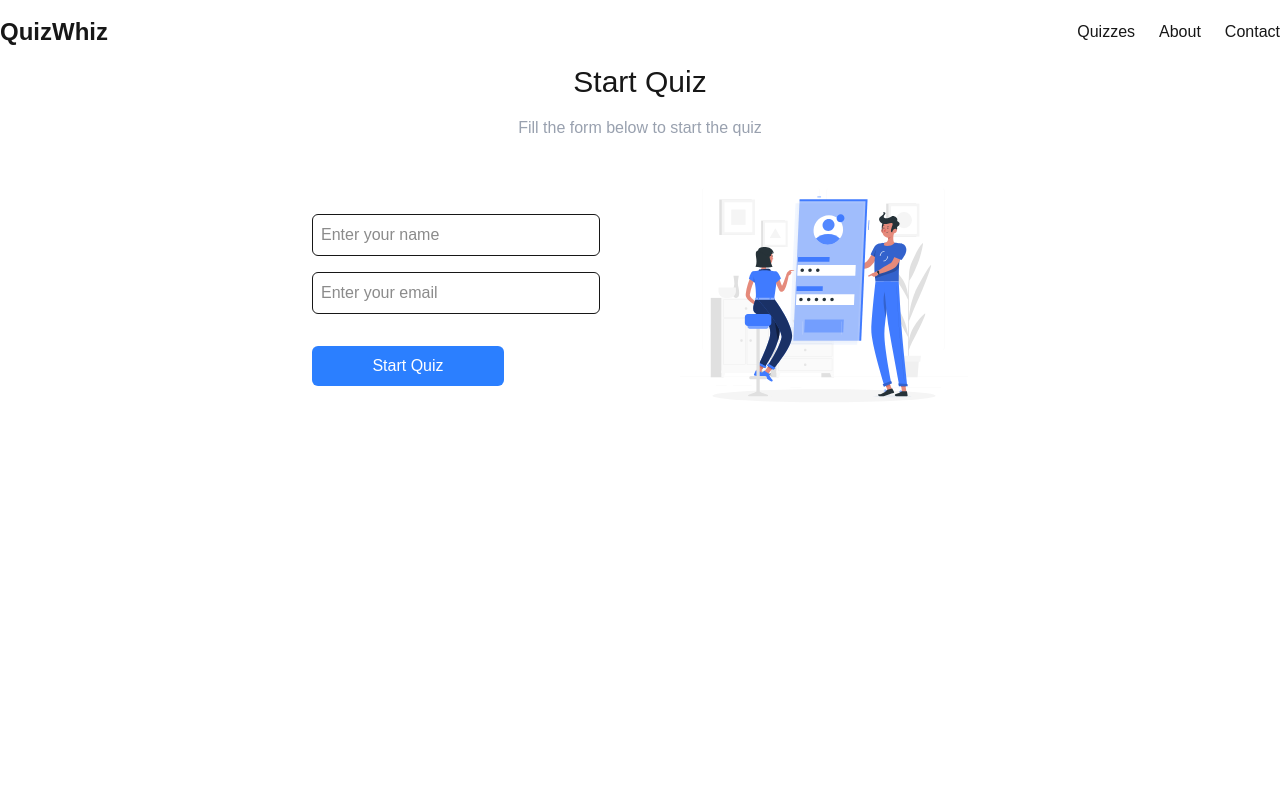
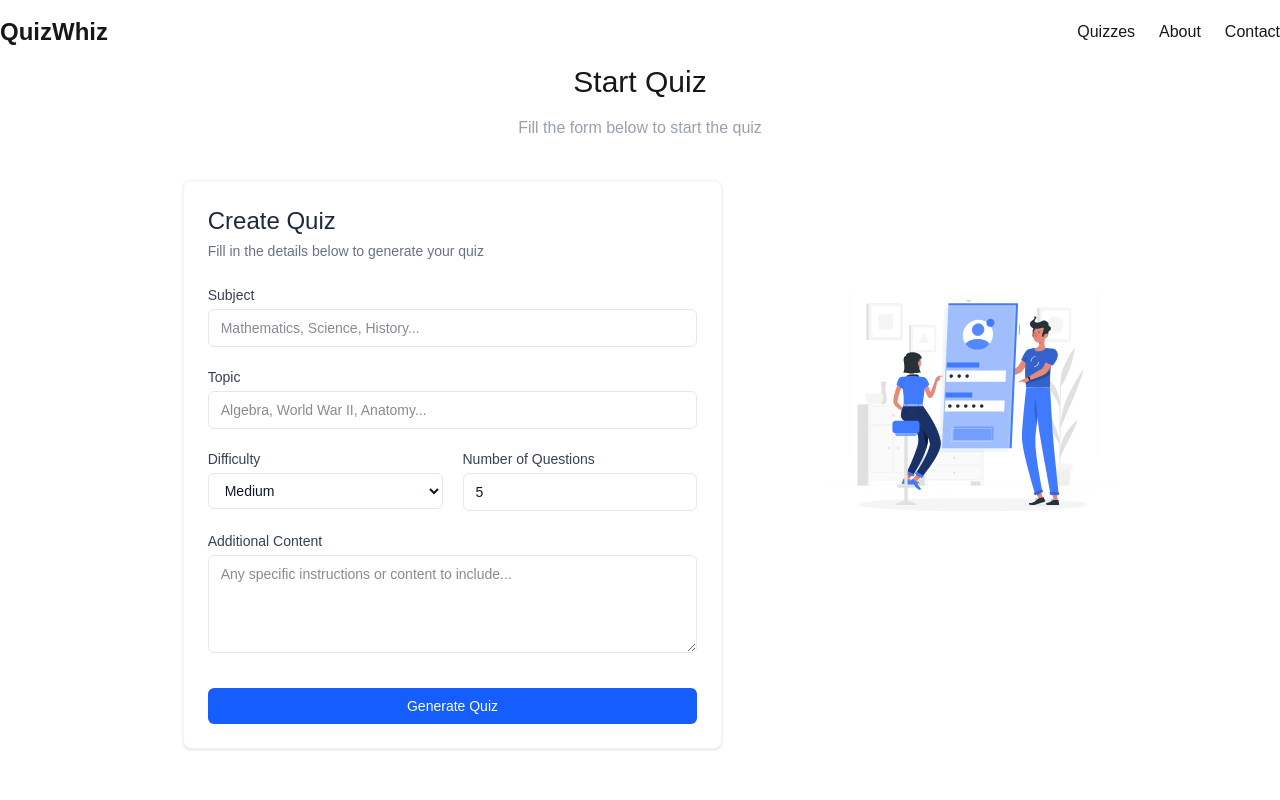
Before and after one commit to its-kunal/quizwhiz, a Next.js app: page /quiz in a window 1280 px wide. Shown: the top 800 px of the page. Built offline with nearby package versions, Linux system fonts and the light colour scheme.

Commit message:
feat: implement QuizForm2 component and update page to use it for quiz creation

```diff
--- a/src/app/quiz/QuizForm.tsx
+++ b/src/app/quiz/QuizForm.tsx
@@ -1,18 +1,33 @@
 "use client";
-import React from "react";
+import React, { useRef } from "react";
 import QuizContextProvider from "./QuizContext";
 
 function QuizFormUitl() {
+  const formRef = useRef<HTMLFormElement>(null);
+  const formSubmitHandler = (event: React.FormEvent) => {
+    event.preventDefault();
+    const formData = new FormData(formRef.current!);
+    const name = formData.get("name") as string;
+    const email = formData.get("email") as string;
+    console.log("Name:", name);
+    console.log("Email:", email);
+  };
   return (
-    <form className="flex flex-col gap-4 w-72">
+    <form
+      className="flex flex-col gap-4 w-72"
+      onSubmit={formSubmitHandler}
+      ref={formRef}
+    >
       <input
         type="text"
         placeholder="Enter your name"
+        name="name"
         className="border p-2 rounded-md"
       />
       <input
         type="email"
         placeholder="Enter your email"
+        name="email"
         className="border p-2 rounded-md"
       />
       <button
--- /dev/null
+++ b/src/app/quiz/QuizForm2.tsx
@@ -0,0 +1,136 @@
+"use client";
+import { useState } from 'react';
+
+interface QuizInput {
+  content: string;
+  topic: string;
+  numberOfQuestions: number;
+  difficulty: string;
+  subject: string;
+}
+
+export default function QuizForm() {
+  const [formData, setFormData] = useState<QuizInput>({
+    content: '',
+    topic: '',
+    numberOfQuestions: 5,
+    difficulty: 'medium',
+    subject: ''
+  });
+
+  const handleChange = (e: React.ChangeEvent<HTMLInputElement | HTMLTextAreaElement | HTMLSelectElement>) => {
+    const { name, value } = e.target;
+    setFormData({
+      ...formData,
+      [name]: name === 'numberOfQuestions' ? parseInt(value) || 0 : value
+    });
+  };
+
+  const handleSubmit = (e: React.FormEvent) => {
+    e.preventDefault();
+    console.log('Form submitted:', formData);
+    // Handle form submission logic here
+  };
+
+  return (
+    <div className="w-full max-w-2xl mx-auto p-6">
+      <div className="bg-white dark:bg-gray-800 rounded-lg shadow-sm border border-gray-100 dark:border-gray-700 transition-colors">
+        <div className="p-6">
+          <h1 className="text-2xl font-medium text-gray-800 dark:text-gray-100 mb-1">Create Quiz</h1>
+          <p className="text-sm text-gray-500 dark:text-gray-400 mb-6">Fill in the details below to generate your quiz</p>
+
+          <form onSubmit={handleSubmit} className="space-y-5">
+            <div>
+              <label htmlFor="subject" className="block text-sm font-medium text-gray-700 dark:text-gray-300 mb-1">
+                Subject
+              </label>
+              <input
+                type="text"
+                id="subject"
+                name="subject"
+                value={formData.subject}
+                onChange={handleChange}
+                className="w-full px-3 py-2 border border-gray-200 dark:border-gray-600 rounded-md text-sm bg-white dark:bg-gray-700 text-gray-900 dark:text-gray-100 focus:outline-none focus:ring-2 focus:ring-blue-500 dark:focus:ring-blue-400 transition-colors"
+                placeholder="Mathematics, Science, History..."
+              />
+            </div>
+
+            <div>
+              <label htmlFor="topic" className="block text-sm font-medium text-gray-700 dark:text-gray-300 mb-1">
+                Topic
+              </label>
+              <input
+                type="text"
+                id="topic"
+                name="topic"
+                value={formData.topic}
+                onChange={handleChange}
+                className="w-full px-3 py-2 border border-gray-200 dark:border-gray-600 rounded-md text-sm bg-white dark:bg-gray-700 text-gray-900 dark:text-gray-100 focus:outline-none focus:ring-2 focus:ring-blue-500 dark:focus:ring-blue-400 transition-colors"
+                placeholder="Algebra, World War II, Anatomy..."
+              />
+            </div>
+
+            <div className="grid grid-cols-1 md:grid-cols-2 gap-5">
+              <div>
+                <label htmlFor="difficulty" className="block text-sm font-medium text-gray-700 dark:text-gray-300 mb-1">
+                  Difficulty
+                </label>
+                <select
+                  id="difficulty"
+                  name="difficulty"
+                  value={formData.difficulty}
+                  onChange={handleChange}
+                  className="w-full px-3 py-2 border border-gray-200 dark:border-gray-600 rounded-md text-sm bg-white dark:bg-gray-700 text-gray-900 dark:text-gray-100 focus:outline-none focus:ring-2 focus:ring-blue-500 dark:focus:ring-blue-400 transition-colors"
+                >
+                  <option value="easy">Easy</option>
+                  <option value="medium">Medium</option>
+                  <option value="hard">Hard</option>
+                </select>
+              </div>
+
+              <div>
+                <label htmlFor="numberOfQuestions" className="block text-sm font-medium text-gray-700 dark:text-gray-300 mb-1">
+                  Number of Questions
+                </label>
+                <input
+                  type="number"
+                  id="numberOfQuestions"
+                  name="numberOfQuestions"
+                  min="1"
+                  max="50"
+                  value={formData.numberOfQuestions}
+                  onChange={handleChange}
+                  className="w-full px-3 py-2 border border-gray-200 dark:border-gray-600 rounded-md text-sm bg-white dark:bg-gray-700 text-gray-900 dark:text-gray-100 focus:outline-none focus:ring-2 focus:ring-blue-500 dark:focus:ring-blue-400 transition-colors"
+                />
+              </div>
+            </div>
+
+            <div>
+              <label htmlFor="content" className="block text-sm font-medium text-gray-700 dark:text-gray-300 mb-1">
+                Additional Content
+              </label>
+              <textarea
+                id="content"
+                name="content"
+                rows={4}
+                value={formData.content}
+                onChange={handleChange}
+                className="w-full px-3 py-2 border border-gray-200 dark:border-gray-600 rounded-md text-sm bg-white dark:bg-gray-700 text-gray-900 dark:text-gray-100 focus:outline-none focus:ring-2 focus:ring-blue-500 dark:focus:ring-blue-400 transition-colors"
+                placeholder="Any specific instructions or content to include..."
+              />
+            </div>
+
+            <div className="pt-2">
+              <button
+                type="submit"
+                className="w-full bg-blue-600 hover:bg-blue-700 dark:bg-blue-500 dark:hover:bg-blue-600 text-white py-2 px-4 rounded-md text-sm font-medium transition-colors duration-200"
+              >
+                Generate Quiz
+              </button>
+            </div>
+          </form>
+        </div>
+      </div>
+    </div>
+  );
+}
--- a/src/app/quiz/page.tsx
+++ b/src/app/quiz/page.tsx
@@ -1,7 +1,7 @@
 import React from "react";
 import UserSvg from "@/assets/user.svg";
 import Image from "next/image";
-import QuizForm from "./QuizForm";
+import QuizForm2 from "./QuizForm2";
 
 export default function page() {
   return (
@@ -10,12 +10,12 @@ export default function page() {
         <h1 className="text-3xl">Start Quiz</h1>
         <p className="text-gray-400">Fill the form below to start the quiz</p>
         <div className="flex md:flex-row flex-col-reverse  items-center gap-x-20">
-          <QuizForm />
-          <div>
+          <QuizForm2 />
+          <div className="flex justify-center md:items-start self-stretch">
             <Image
               src={UserSvg}
               alt="User Icon"
-              className="h-72 object-contain w-min"
+              className="h-72 md:h-[500px] object-contain w-min"
             />
           </div>
         </div>
```
